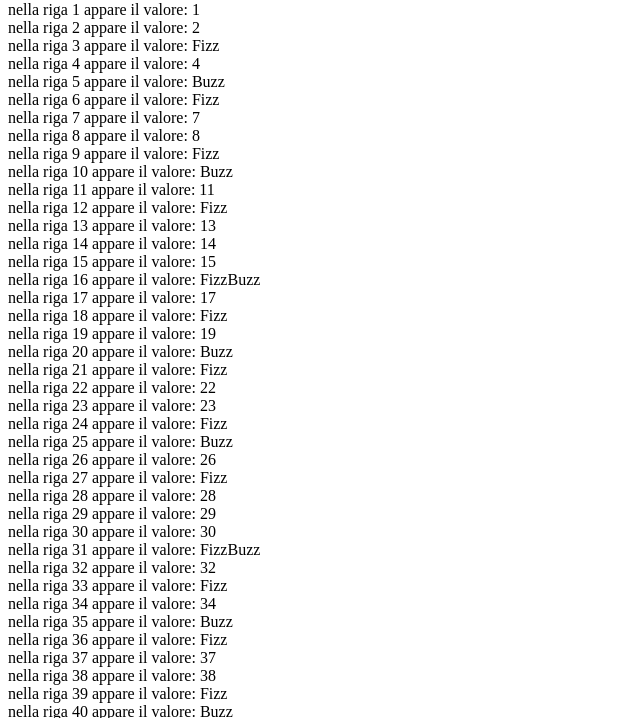
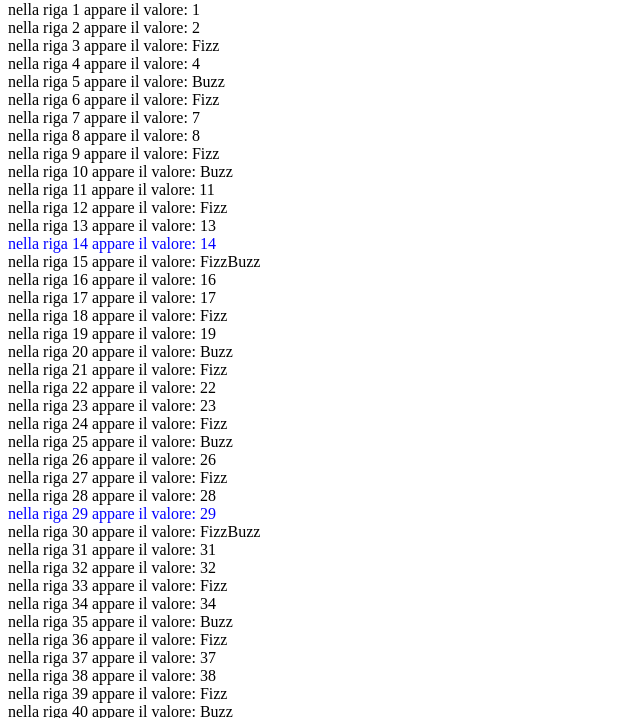
Before and after one commit to sebastianocalella/js-fizzbuzz, a plain HTML site: page index.html in a window 1280 px wide. Shown: the part 79-797 px from the top of the page, without its empty margins (0-640 px from the left). Drawn offline with Linux system fonts and the light colour scheme.

Commit message:
implement if condition fix and introducing color

```diff
--- a/script.js
+++ b/script.js
@@ -3,9 +3,10 @@ for(let i=0; i<100; i++){
     if (i==0){
         console.log(i+1);
         a=i+1;
-    } else if (i%3==0 && i%5==0){
+    } else if ((i+1)%3==0 && (i+1)%5==0){
         console.log('FizzBuzz');
         a='FizzBuzz';
+        document.getElementById(`${i}`).style.color = "blue";
     } else if ((i + 1)%3==0 && (i + 1)%5!=0){
         console.log('Fizz');
         a='Fizz';
@@ -17,5 +18,5 @@ for(let i=0; i<100; i++){
         console.log(i + 1);
         a=i+1;
     }
-    document.getElementById('main').insertAdjacentHTML('beforebegin', `<div> nella riga ${i + 1} appare il valore: ${a}</div>`);
+    document.getElementById('main').insertAdjacentHTML('beforebegin', `<div id="${i+1}"> nella riga ${i + 1} appare il valore: ${a}</div>`);
 }
```
Also changed, not shown: index.html (+1 -0 lines).
